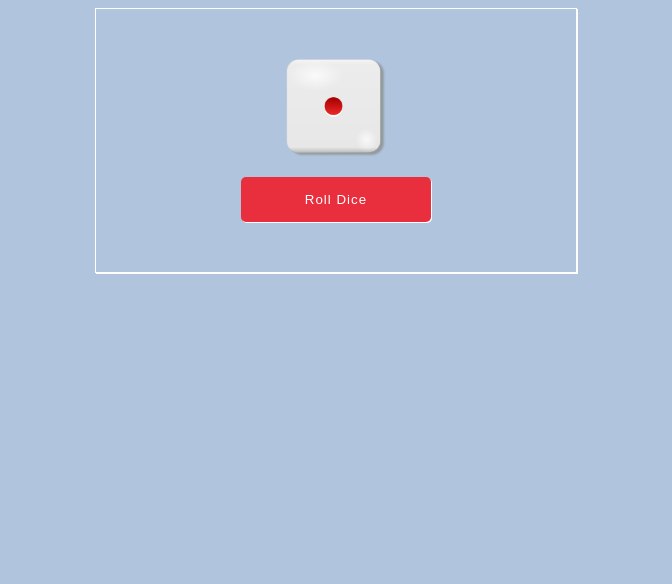
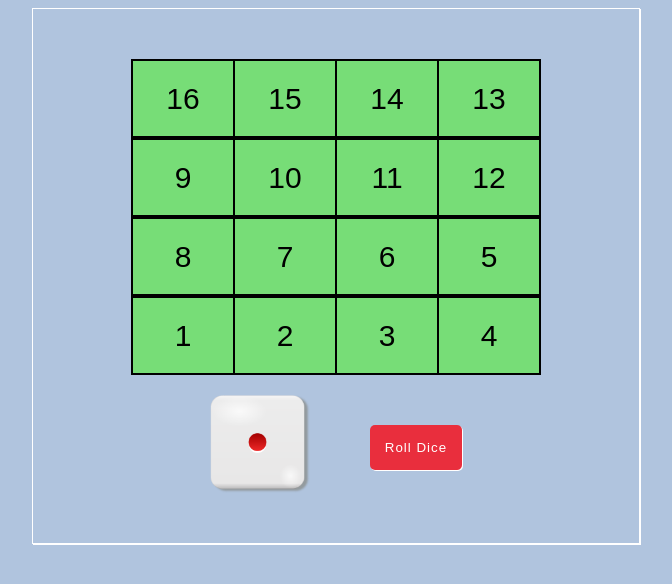
Before and after one commit to Shradha-singh23/snake-and-ladder-js, a plain HTML site: page index.html in a window 1280 px wide. Shown: the whole page, without its empty margins (304-976 px from the left). Drawn offline with Linux system fonts and the light colour scheme.

Commit message:
added code to create 4*4 board

```diff
--- a/index.html
+++ b/index.html
@@ -7,10 +7,13 @@
     <title>Roll Dice</title>
     <link rel = "stylesheet" href="style.css">
 </head>
-<body>
+<body onload="createBoard()">
     <div class ="container">
-        <img src="assets/dice1.png" id="dice-id"/>
-        <button onclick="roll()">Roll Dice</button>
+        <div class="main-board"></div>
+        <div class="dice-container">
+            <img src="assets/dice1.png" id="dice-id"/>
+            <button onclick="roll()">Roll Dice</button>
+        </div>
     </div>
 
     <script src ="main.js"></script>
--- a/main.js
+++ b/main.js
@@ -1,3 +1,24 @@
+function createBoard(){
+    const scoreValue = [[16,15,14,13],[9,10,11,12],[8,7,6,5],[1,2,3,4]]
+    const board = document.querySelector('.main-board')
+    let str = "";
+    scoreValue.map(row => {
+        str += `
+            <div class="row">`
+        row.map(block => {
+                str += `
+                    <div class="block" data-value=${block}>
+                      ${block}
+                    </div>
+                `
+            })
+
+        str += `</div>`
+    })
+    console.log(str);
+    board.innerHTML = str;
+}
+
 function roll(){
     const dice = document.querySelector("img");
     dice.classList.add("shake");
--- a/style.css
+++ b/style.css
@@ -8,10 +8,20 @@ body {
 img{
     width: 100px;
     text-align: center;
+    margin-top: 20px;
+    margin-right: 30px;
+    text-align: center;
+    align-items: center;
+}
+
+.dice-container{
+    display: flex;
+    flex-direction: row;
+    /* flex-wrap: wrap; */
 }
 
 .container{
-    width: 30%;
+    width:40%;
     padding: 50px;
     margin: auto;
     border: 1px solid #ffffff;
@@ -25,6 +35,7 @@ img{
 
 button{
     background-color: #e92e3d;
+    height: 20%;
     border: none;
     outline: none;
     color: #ffffff;
@@ -32,7 +43,8 @@ button{
     width: 50%;
     letter-spacing: 1px;
     border-radius: 5px;
-    margin-top: 20px;
+    margin-top: 50px;
+    margin-left: 30px;
     box-shadow: 1px 1px #ffffff;
 }
 
@@ -50,3 +62,28 @@ button{
         transform: rotate(50deg);
     }
 }
+
+.main-board{
+    margin-left: 50px;
+    margin-right: 50px;
+}
+
+.block{
+    width: 100px;
+    padding: 0%;
+    text-align: center;
+    line-height: 75px;
+    font-size: 30px;
+    border: 1.5px solid black;
+    background:#77dd77;
+}
+.row{
+    display: flex;
+    flex-direction: row;
+    padding: 0%;
+    text-align: center;
+    line-height: 75px;
+    font-size: 30px;
+    border: 1px solid black;
+    background:#77dd77;
+}
```
